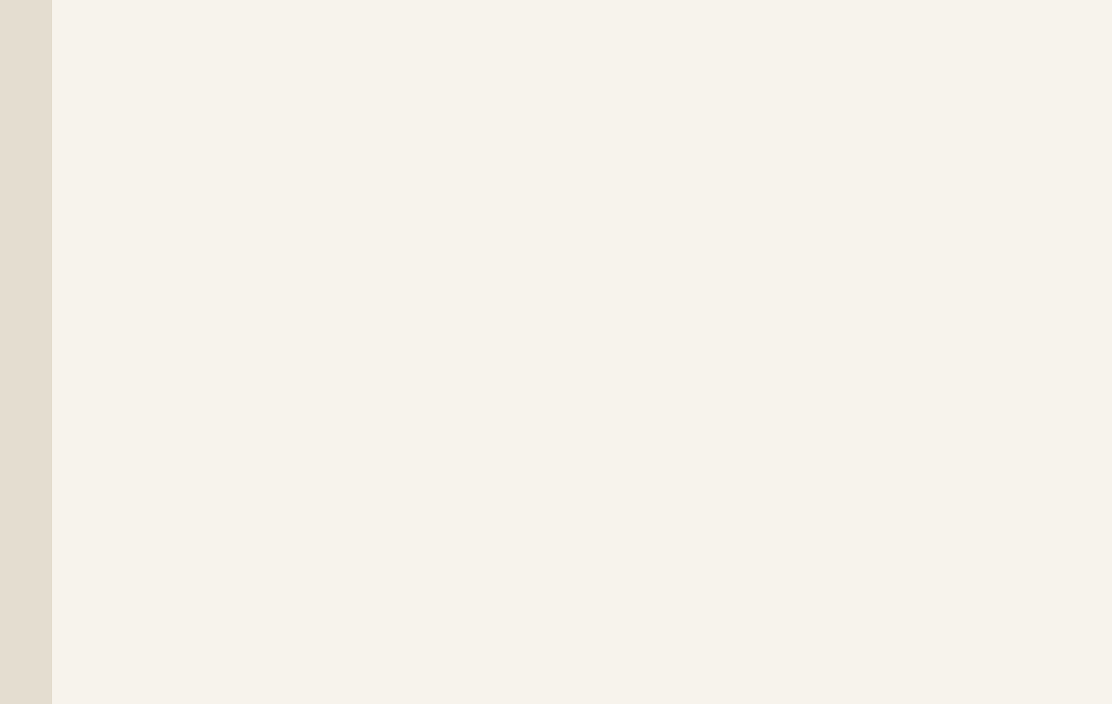
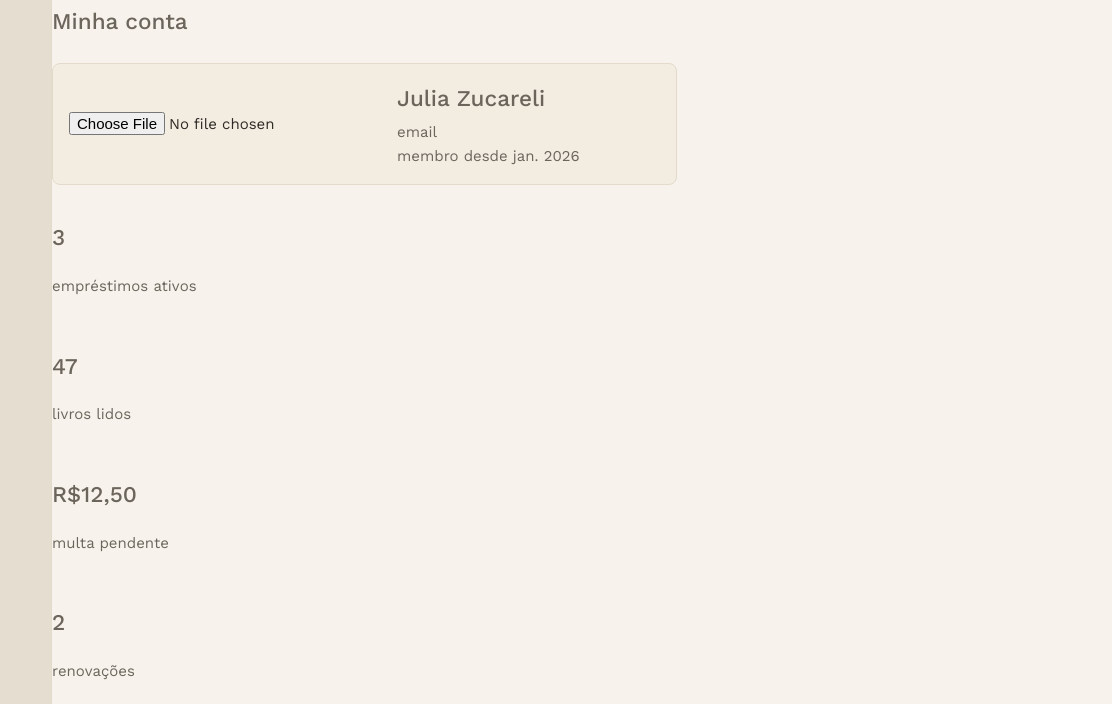
Before and after one commit to JuliaZucarelli/Biblioteca-Virtual, a plain HTML site: page conta.html in a window 1280 px wide. Shown: the part 96-800 px from the top of the page, 168-1280 px from the left. Drawn offline with nearby package versions, Linux system fonts and the light colour scheme.

Commit message:
adiciona estilo ao card de perfil

```diff
--- a/conta.html
+++ b/conta.html
@@ -65,6 +65,54 @@
                 </div>
              </header>
 
+             <section>
+                <!-- HERO -->
+                <h2>Minha conta</h2>
+
+                <section>
+                    <div class="perfil-grid">
+                        <article class="perfil-card">
+                            <div class="perfil-card__foto perfil--foto">
+                                <input type="file" name="" id="">
+                            </div>
+
+                            <div class="perfil-card__body">
+                                <h2 class="perfil-card__name">Julia Zucareli</h2>
+                                <p class="perfil-card__email">email</p>
+                                <p class="perfil-card__function">membro desde jan. 2026</p>
+                            </div>
+                        </article>
+
+                        <article class="emprestimos-ativos-card">
+                            <h2 class="emprestimos-ativos-card__number">3</h2>
+                            <p class="emprestimos-ativos-card__text">empréstimos ativos</p>
+                        </article>
+
+                        <article class="emprestimos-ativos-card">
+                            <h2 class="emprestimos-ativos-card__number">47</h2>
+                            <p class="emprestimos-ativos-card__text">livros lidos</p>
+                        </article>
+
+                        <article class="emprestimos-ativos-card">
+                            <h2 class="emprestimos-ativos-card__valor">R$12,50</h2>
+                            <p class="emprestimos-ativos-card__text">multa pendente</p>
+                        </article>
+
+                        <article class="emprestimos-ativos-card">
+                            <h2 class="emprestimos-ativos-card__renovation">2</h2>
+                            <p class="emprestimos-ativos-card__text">renovações</p>
+                        </article>
+
+                        <article class="preferencia-card">
+                            <h4 class="preferencia-card__preference">Preferências</h4>
+                            <p class="preferencia-card__text">alterar senha</p>
+                            <p class="preferencia-card__text">trocal email</p>
+                            <p class="preferencia-card__text">sair da conta</p>
+                        </article>
+                    </div>
+                </section>
+             </section>
+
              <main class="content">
 
             </main>
--- a/style.css
+++ b/style.css
@@ -626,7 +626,69 @@ a {
   stroke-width: 2;
 }
 
+/* INFORMAÇÃO DO PERFIL  */
+.perfil-grid {
+  display: flex;
+  flex-direction: column;
+  align-items: flex-start;
+  width: 100%;
 
+  gap: 16px;
+  margin-top: 24px;
+}
+
+.perfil-card {
+  width: fit-content;
+  max-width: 100%;
+  min-width: 0;
+  overflow: hidden;
+  position: relative;
+
+  background: var(--bg-header-footer);
+  border: 1px solid var(--line-hairline);
+  border-radius: 8px;
+
+  display: flex;
+  align-items: center;
+  gap: 10px;
+  padding: 16px 24px 16px 16px;
+}
+
+.perfil-card__foto {
+
+}
+
+.perfil-card__body {
+  flex: 1;
+  min-width: 0;
+
+  display: grid;
+  grid-template-columns: auto auto auto auto;
+  grid-template-rows: auto auto 1fr auto;
+  column-gap: 24px;
+  align-items: start;
+}
+
+.perfil-card__name {
+  grid-column: 1;
+  grid-row: 1;
+
+  margin: 0;
+}
+
+.perfil-card__email {
+  grid-column: 1;
+  grid-row: 2;
+
+  margin: 4px 0 0;
+}
+
+.perfil-card__function {
+  grid-column: 1;
+  grid-row: 3;
+
+  margin: 0;
+}
 
 /* RESPONSIVIDADE */
 @media (max-width: 1100px) {
```
